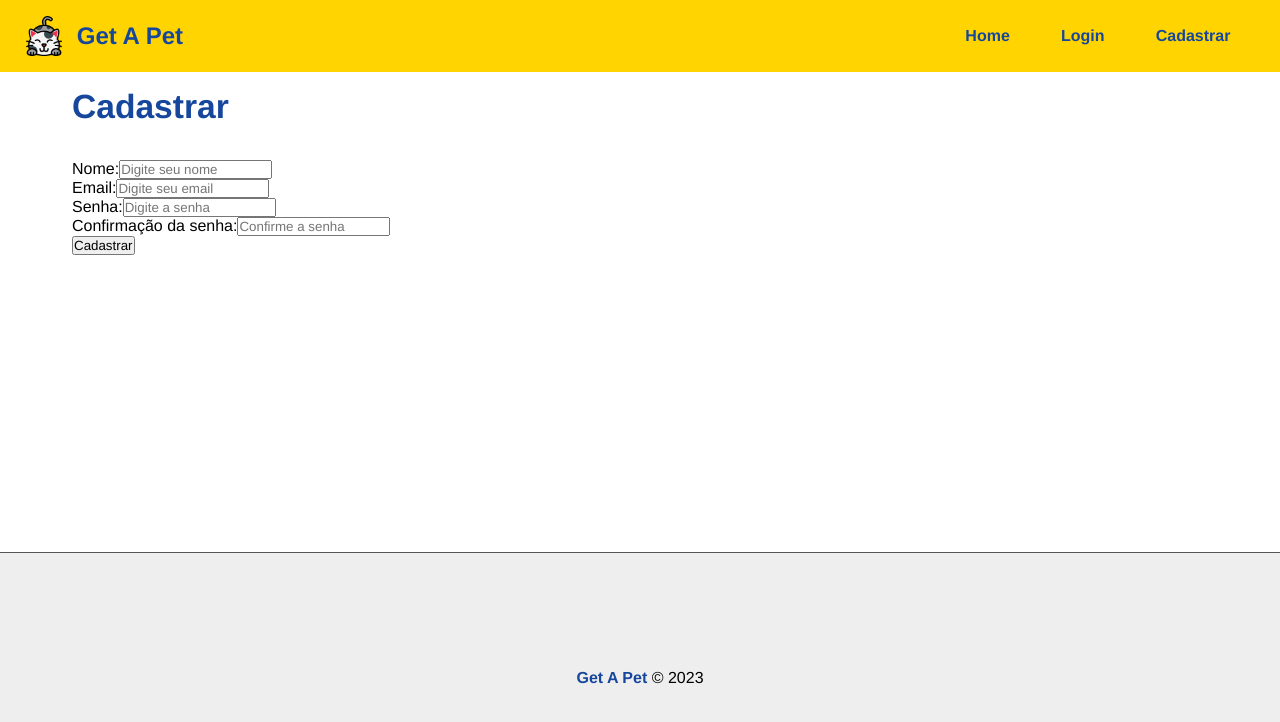
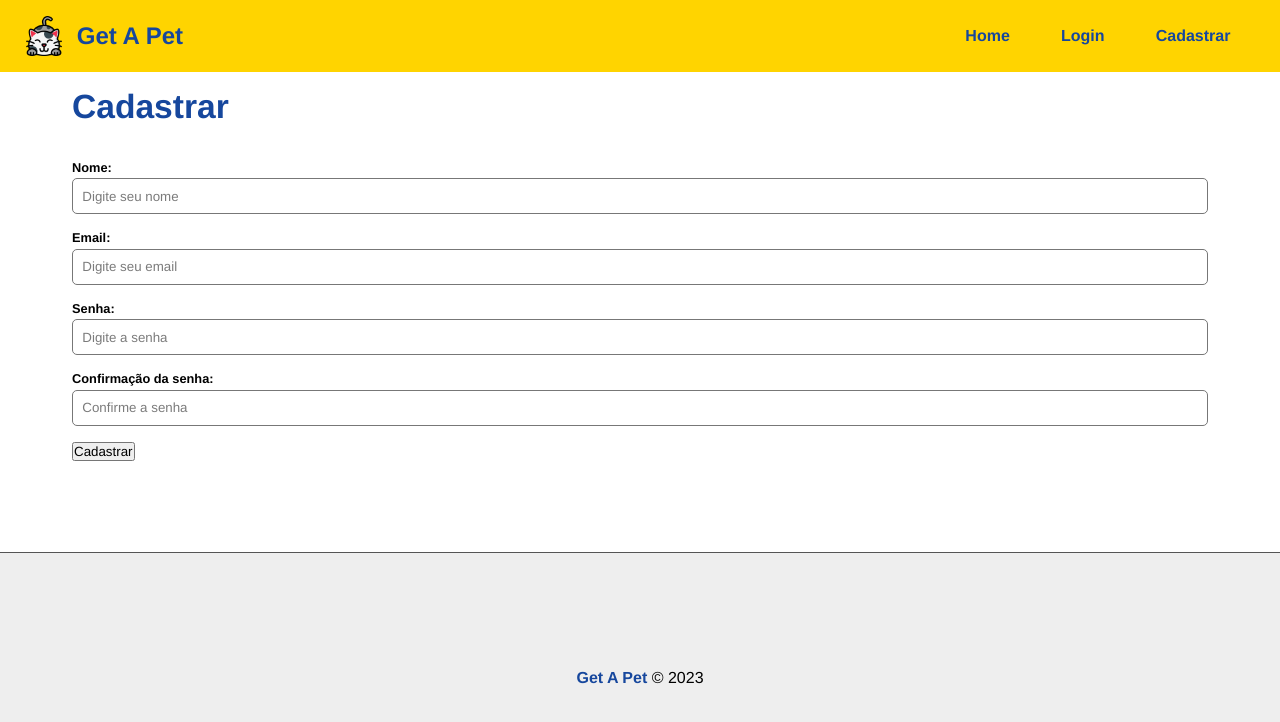
Before and after one commit to MaraisaFerreira/get_a_pet_MERN, a React (Vite) app in the folder frontend/: page /register in a window 1280 px wide. Shown: the top 722 px of the page. Built offline with nearby package versions, Linux system fonts and the light colour scheme.

Commit message:
input component & css

```diff
--- a/frontend/src/components/form/Input.jsx
+++ b/frontend/src/components/form/Input.jsx
@@ -1,3 +1,5 @@
+import style from './Input.module.css';
+
 function Input({
 	type,
 	text,
@@ -8,7 +10,7 @@
 	multiple,
 }) {
 	return (
-		<div>
+		<div className={style.form_control}>
 			<label htmlFor={name}>{text}</label>
 			<input
 				type={type}
--- a/frontend/src/components/form/Input.module.css
+++ b/frontend/src/components/form/Input.module.css
@@ -0,0 +1,21 @@
+.form_control {
+	display: flex;
+	flex-direction: column;
+	margin-bottom: 1em;
+}
+
+.form_control label {
+	margin-bottom: 0.3em;
+	font-weight: bold;
+	font-size: 0.8em;
+}
+
+.form_control input {
+	padding: 0.7em;
+	border: 1px solid #777;
+	border-radius: 5px;
+}
+
+.form_control input::placeholder {
+	color: #7b7b7b;
+}
```
